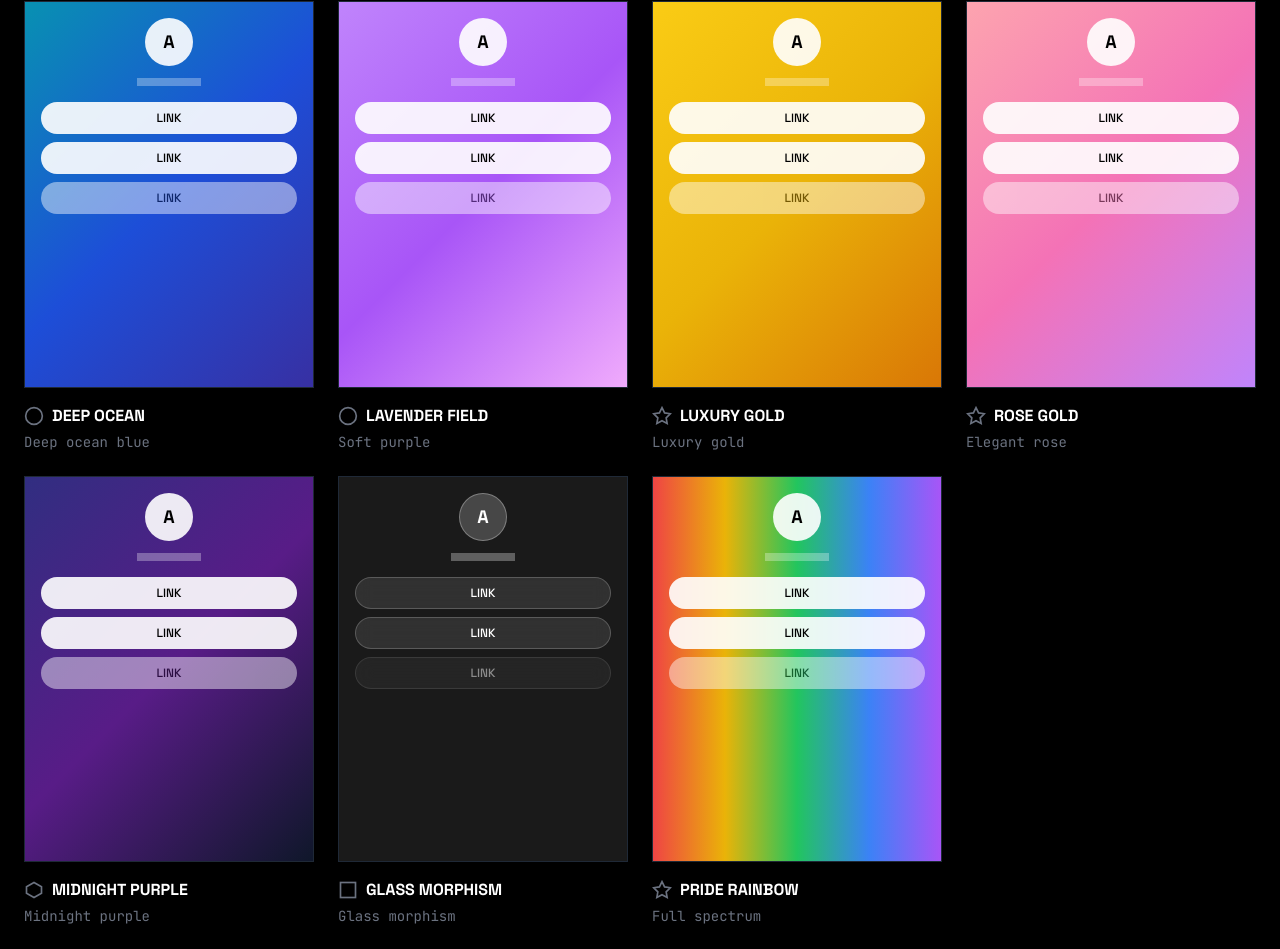
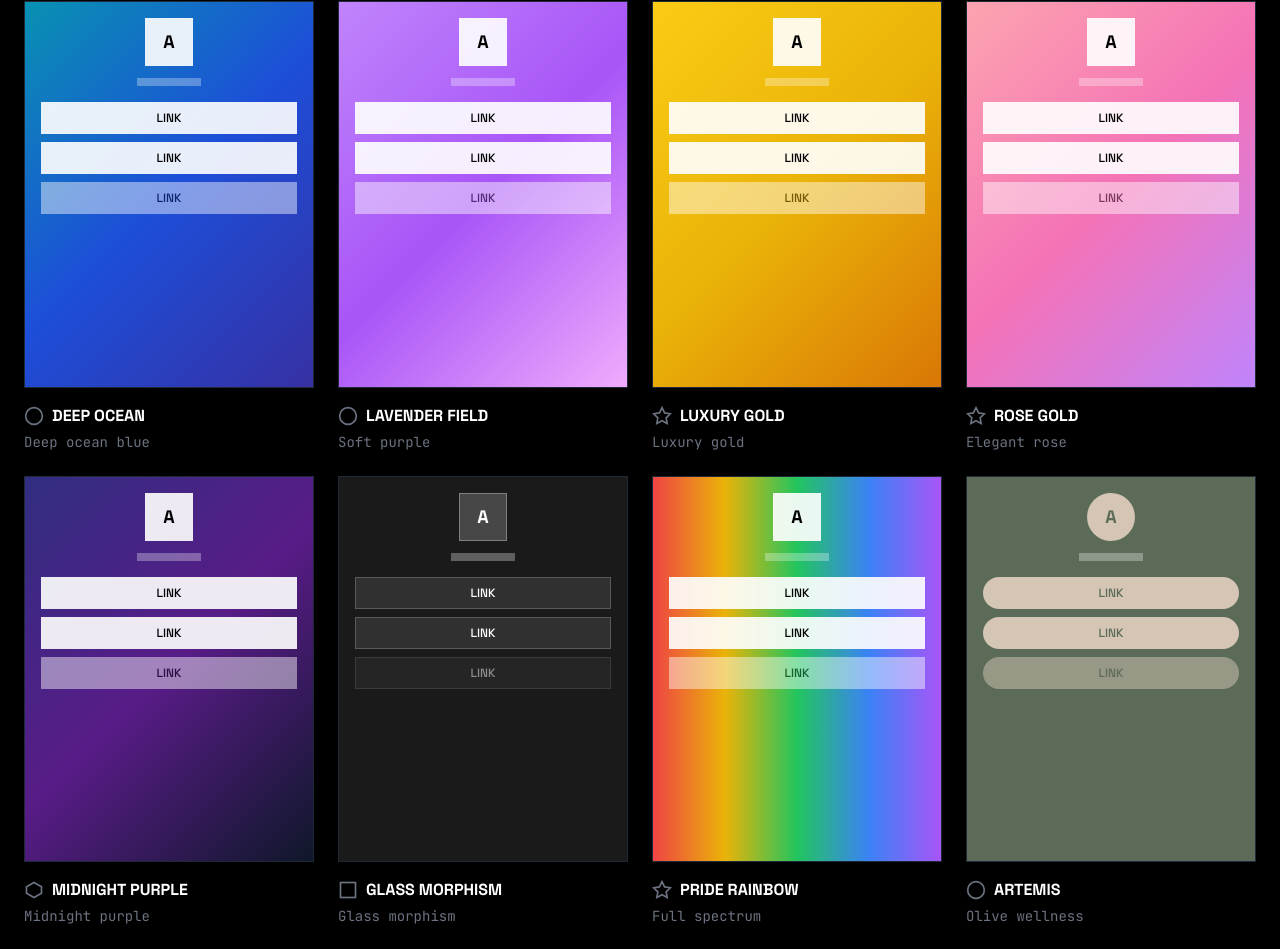
Before and after one commit to jaaberaziz-code/gitolink, a Next.js app: page /themes in a window 1280 px wide. Shown: the part 1843-2792 px from the top of the page. Built offline with nearby package versions, Linux system fonts and the light colour scheme.

Commit message:
feat: Add 6 new Instagram-inspired themes
- Artemis: Olive wellness theme
- Balcombe: Ocean breeze theme
- Boultont: Desert adventure theme
- Hanna: Sage music theme
- Hay: Sporty blue theme
- Healeys: Tokyo neon theme
- Added PHOTO category filter
- Updated theme previews with unique styles

```diff
--- a/src/app/themes/page.tsx
+++ b/src/app/themes/page.tsx
@@ -79,6 +79,13 @@ const Icons = {
     <svg viewBox="0 0 24 24" fill="none" stroke="currentColor" strokeWidth={2} className="w-5 h-5">
       <polygon points="13 2 3 14 12 14 11 22 21 10 12 10 13 2" />
     </svg>
+  ),
+  image: (
+    <svg viewBox="0 0 24 24" fill="none" stroke="currentColor" strokeWidth={2} className="w-5 h-5">
+      <rect x="3" y="3" width="18" height="18" rx="2" ry="2" />
+      <circle cx="8.5" cy="8.5" r="1.5" />
+      <polyline points="21 15 16 10 5 21" />
+    </svg>
   )
 }
 
@@ -90,6 +97,7 @@ const themeCategories = [
   { id: 'gradient', label: 'GRADIENTS', icon: Icons.circle },
   { id: 'dark', label: 'DARK', icon: Icons.hexagon },
   { id: 'vibrant', label: 'VIBRANT', icon: Icons.star },
+  { id: 'photo', label: 'PHOTO', icon: Icons.image },
 ]
 
 // Theme metadata with unique preview configs
@@ -253,6 +261,55 @@ const themeMeta: Record<string, {
     buttonStyle: 'bg-white text-pink-600',
     textColor: 'text-white'
   },
+  // New Instagram-inspired themes
+  'artemis': {
+    category: 'minimal',
+    icon: Icons.circle,
+    description: 'Olive wellness',
+    accentColor: '#5C6B57',
+    buttonStyle: 'bg-[#D4C5B5] text-[#5C6B57]',
+    textColor: 'text-white'
+  },
+  'balcombe': {
+    category: 'gradient',
+    icon: Icons.circle,
+    description: 'Ocean breeze',
+    accentColor: '#4A90A4',
+    buttonStyle: 'bg-white text-[#4A90A4]',
+    textColor: 'text-white'
+  },
+  'boultont': {
+    category: 'vibrant',
+    icon: Icons.diamond,
+    description: 'Desert adventure',
+    accentColor: '#8B7355',
+    buttonStyle: 'bg-[#D4A574] text-white',
+    textColor: 'text-white'
+  },
+  'hanna': {
+    category: 'minimal',
+    icon: Icons.music,
+    description: 'Sage music',
+    accentColor: '#7A9E7E',
+    buttonStyle: 'bg-white text-[#7A9E7E]',
+    textColor: 'text-white'
+  },
+  'hay': {
+    category: 'vibrant',
+    icon: Icons.zap,
+    description: 'Sporty blue',
+    accentColor: '#0099CC',
+    buttonStyle: 'bg-white text-[#0099CC]',
+    textColor: 'text-white'
+  },
+  'healeys': {
+    category: 'gaming',
+    icon: Icons.star,
+    description: 'Tokyo neon',
+    accentColor: '#FF0066',
+    buttonStyle: 'bg-[#FF6B35] text-white',
+    textColor: 'text-white'
+  },
 }
 
 // Theme Preview Component - Renders unique visual for each theme
@@ -266,8 +323,15 @@ function ThemePreview({ theme, meta }: { theme: typeof themes[0], meta: typeof t
             theme.id === 'cyberpunk' ? 'border-2 border-[#00FF41] text-[#00FF41]' :
             theme.id === 'minimal' ? 'bg-black text-white' :
             theme.id === 'glass' ? 'bg-white/20 backdrop-blur border border-white/30' :
+            // New themes
+            theme.id === 'artemis' ? 'bg-[#D4C5B5] text-[#5C6B57] rounded-full' :
+            theme.id === 'balcombe' ? 'bg-white text-[#4A90A4] rounded-full' :
+            theme.id === 'boultont' ? 'bg-[#D4A574] text-white rounded-lg' :
+            theme.id === 'hanna' ? 'bg-white text-[#7A9E7E] rounded-full' :
+            theme.id === 'hay' ? 'bg-white text-[#0099CC] rounded-full' :
+            theme.id === 'healeys' ? 'bg-[#FF0066] text-white rounded-full border-2 border-[#FF6B35]' :
             'bg-white/90 text-black'}`}
-        style={{ borderRadius: theme.id === 'minimal' ? '0' : theme.id === 'corporate' ? '4px' : '9999px' }}
+        style={{ borderRadius: theme.id === 'minimal' ? '0' : theme.id === 'corporate' ? '4px' : undefined }}
       >
         {theme.id === 'matrix'
           ? '01'
@@ -293,9 +357,16 @@ function ThemePreview({ theme, meta }: { theme: typeof themes[0], meta: typeof t
                 theme.id === 'matrix' ? 'bg-[#00FF41]/20 text-[#00FF41] font-mono' :
                 theme.id === 'minimal' ? 'border border-black/20 text-black' :
                 theme.id === 'glass' ? 'bg-white/10 backdrop-blur text-white border border-white/20' :
+                // New themes
+                theme.id === 'artemis' ? 'bg-[#D4C5B5] text-[#5C6B57] rounded-full' :
+                theme.id === 'balcombe' ? 'bg-white text-[#4A90A4] rounded-full' :
+                theme.id === 'boultont' ? 'bg-[#D4A574] text-white rounded-lg' :
+                theme.id === 'hanna' ? 'bg-white text-[#7A9E7E] rounded-full' :
+                theme.id === 'hay' ? 'bg-white text-[#0099CC] rounded-full' :
+                theme.id === 'healeys' ? 'bg-[#FF6B35] text-white rounded-lg' :
                 'bg-white/90 text-black'}`}
             style={{
-              borderRadius: theme.id === 'minimal' ? '0' : theme.id === 'corporate' ? '4px' : '9999px',
+              borderRadius: theme.id === 'minimal' ? '0' : theme.id === 'corporate' ? '4px' : undefined,
               opacity: i === 3 ? 0.5 : 1
             }}
           >
--- a/src/lib/utils.ts
+++ b/src/lib/utils.ts
@@ -56,6 +56,14 @@ export const themes = [
   // Special
   { id: 'glass', name: 'Glass Morphism', class: 'bg-white/10 backdrop-blur-xl border border-white/20', gradient: 'rgba(255,255,255,0.1)' },
   { id: 'rainbow', name: 'Pride Rainbow', class: 'bg-gradient-to-r from-red-500 via-yellow-500 via-green-500 via-blue-500 to-purple-500', gradient: 'linear-gradient(90deg, #ef4444 0%, #eab308 25%, #22c55e 50%, #3b82f6 75%, #a855f7 100%)' },
+
+  // New Photo-Based Themes
+  { id: 'artemis', name: 'Artemis', class: 'bg-[#5C6B57]', gradient: '#5C6B57' },
+  { id: 'balcombe', name: 'Balcombe', class: 'bg-[#4A90A4]', gradient: 'linear-gradient(180deg, #4A90A4 0%, #7FB3C8 100%)' },
+  { id: 'boultont', name: 'Boultont', class: 'bg-[#8B7355]', gradient: 'linear-gradient(135deg, #8B7355 0%, #A89080 50%, #6B5344 100%)' },
+  { id: 'hanna', name: 'Hanna', class: 'bg-[#7A9E7E]', gradient: '#7A9E7E' },
+  { id: 'hay', name: 'Hay', class: 'bg-[#0099CC]', gradient: 'linear-gradient(180deg, #0099CC 0%, #00BBEE 100%)' },
+  { id: 'healeys', name: 'Healeys', class: 'bg-[#1a0a2e]', gradient: 'linear-gradient(135deg, #1a0a2e 0%, #4a1a6e 50%, #ff0066 100%)' },
 ]
 
 export function getThemeClass(themeId: string): string {
```
